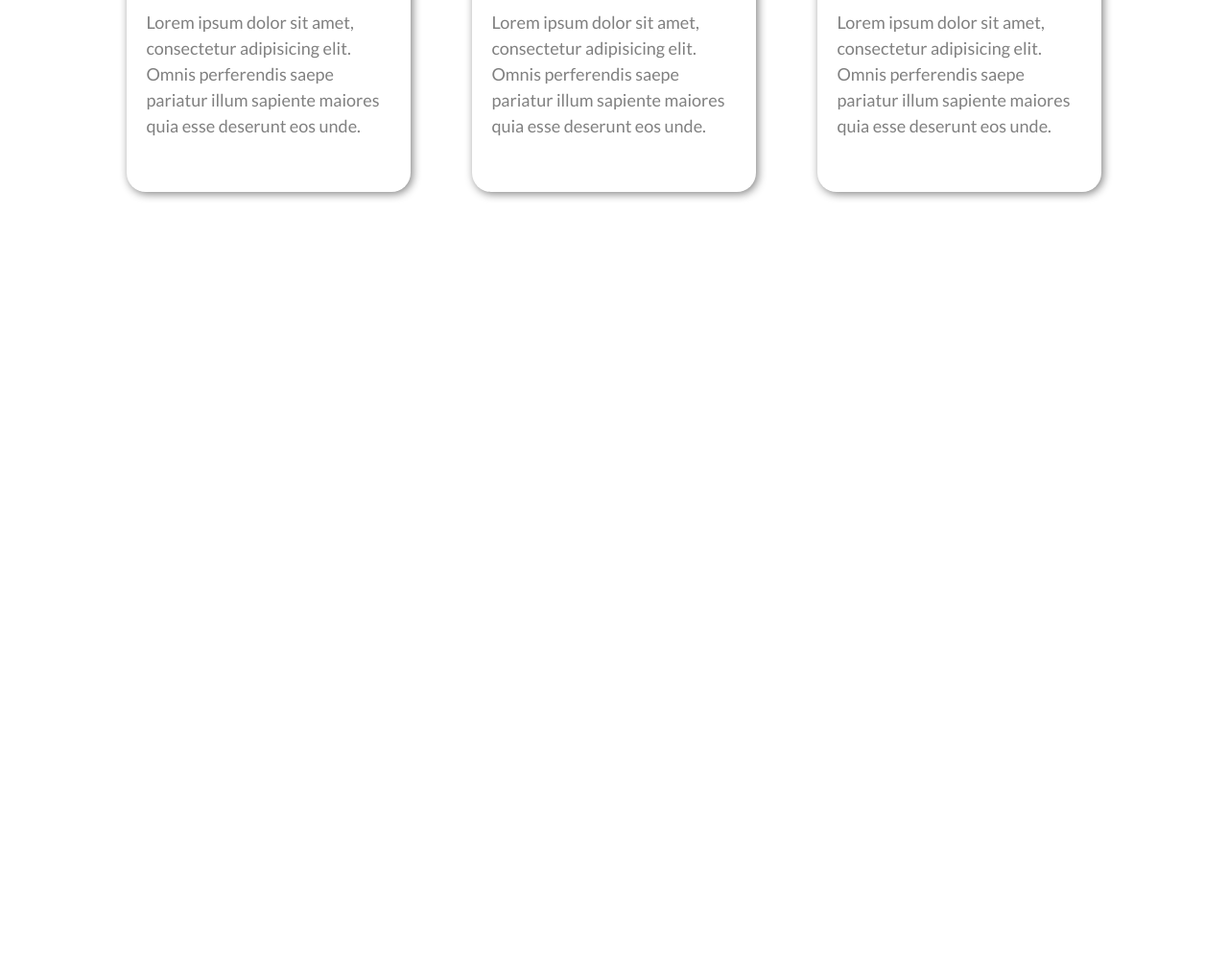
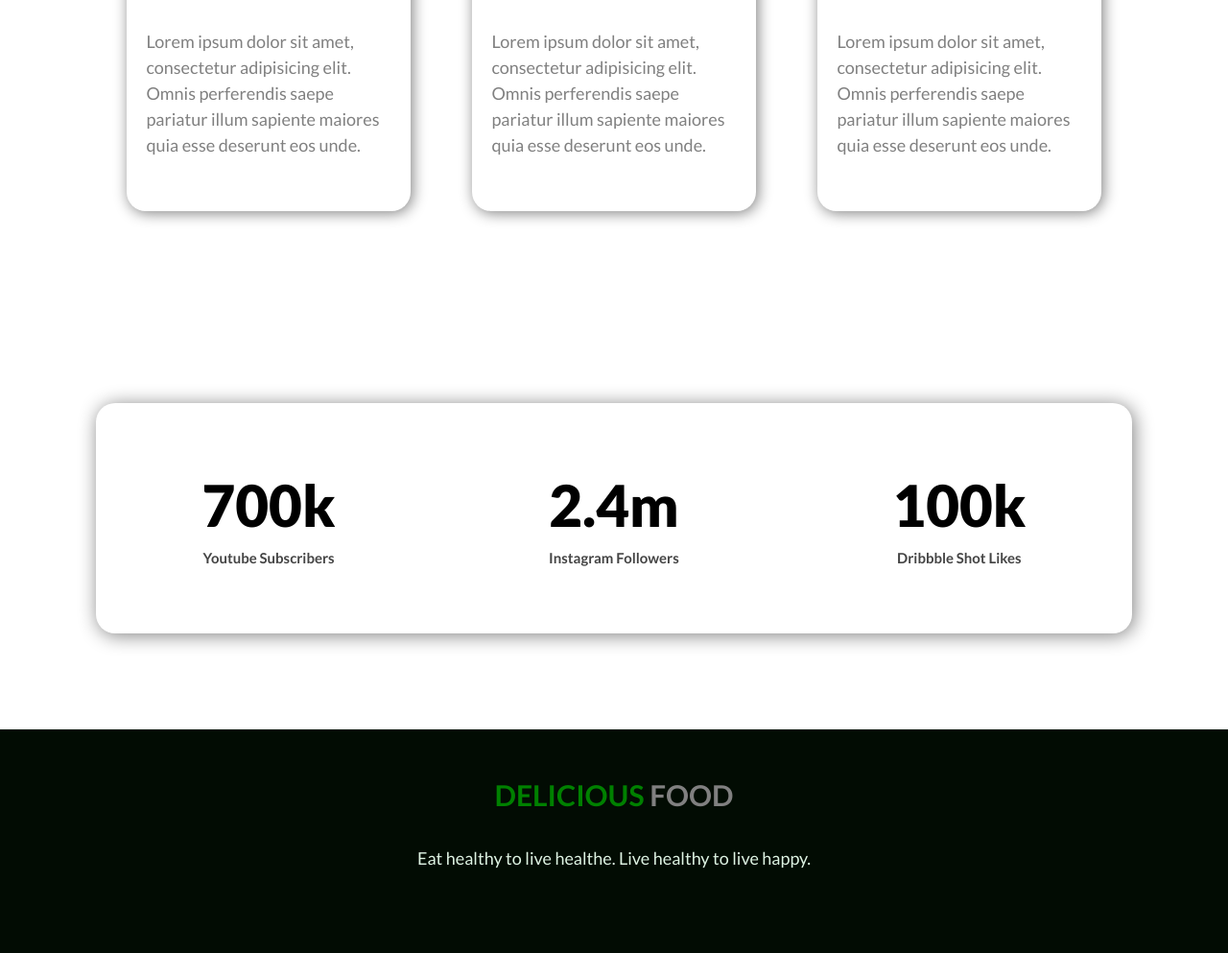
Before and after one commit to Zahid-Nabi/delicious-food, a plain HTML site: page index.html in a window 1280 px wide. Shown: the part 1755-2748 px from the top of the page at 96% size. Before the commit the page ends 2055 px from the top, so only its background shows below. Drawn offline with Linux system fonts and the light colour scheme.

Commit message:
Style Changed

```diff
--- a/index.html
+++ b/index.html
@@ -54,5 +54,25 @@
             </div>
         </div>
     </section>
+    <section class="counter">
+        <div class="item-wrapper flex-container">
+            <div class="item">
+                <h1>700k</h1>
+                <h5>Youtube Subscribers</h5>
+            </div>
+            <div class="item">
+                <h1>2.4m</h1>
+                <h5>Instagram Followers</h5>
+            </div>
+            <div class="item">
+                <h1>100k</h1>
+                <h5>Dribbble Shot Likes</h5>
+            </div>
+        </div>
+    </section>
+    <footer>
+        <h3><span>DELICIOUS</span> FOOD</h3>
+        <p>Eat healthy to live healthe. Live healthy to live happy.</p>
+    </footer>
 </body>
 </html>
--- a/style.css
+++ b/style.css
@@ -19,7 +19,7 @@ h2 {
     margin: 0;
 }
 h3 {
-
+    font-size: 30px;
 }
 p {
     font-size: 18px;
@@ -52,15 +52,9 @@ h1 span {
 .top-banner p {
     width: 75%;
 }
-.banner-text {
-
-}
 .banner-text h1 {
     margin: 0;
     font-weight: 900;
-}
-.banner-img {
-
 }
 .banner-img img {
     width: 100%;
@@ -74,12 +68,7 @@ h1 span {
     background-repeat: no-repeat;
     background-size: cover;
 }
-.about-img {
 
-}
-.about-img img {
-    /* width: 100%; */
-}
 .about-text {
     padding-left: 150px;
 }
@@ -107,18 +96,60 @@ h1 span {
     width: 60%;
     margin: 35px auto;
 }
-.recipie-items {
 
-}
 .recipies .item {
     width: 27.33%;
     margin: 0 3%;
     padding: 20px;
     border-radius: 20px;
-    box-shadow: 2px 2px 10px gray;
+    box-shadow: 2px 2px 15px gray;
     text-align: left;
     color: black;
 }
 .recipies .item img {
     width: 100%;
 }
+
+/* Counter Section */
+
+.counter {
+    padding: 100px;
+    text-align: center;
+}
+.item-wrapper {
+    padding: 70px 0;
+    box-shadow: 2px 2px 20px gray;
+    border-radius: 20px;
+}
+.counter .item {
+    width: 27.33%;
+    margin: 0 3%;
+}
+.counter .item h1 {
+    margin: 0;
+    margin-bottom: 10px;
+    color: black;
+    font-weight: 900;
+}
+.counter .item h5 {
+    margin: 0;
+    color: #444;
+}
+
+/* Footer Section */
+
+footer {
+    background: rgb(2, 12, 3);
+    padding: 50px 0;
+    text-align: center;
+}
+footer h3 {
+    color: gray;
+    margin: 0;
+}
+footer h3 span {
+    color: green;
+}
+footer p {
+    color: rgb(222, 243, 227);
+}
```
